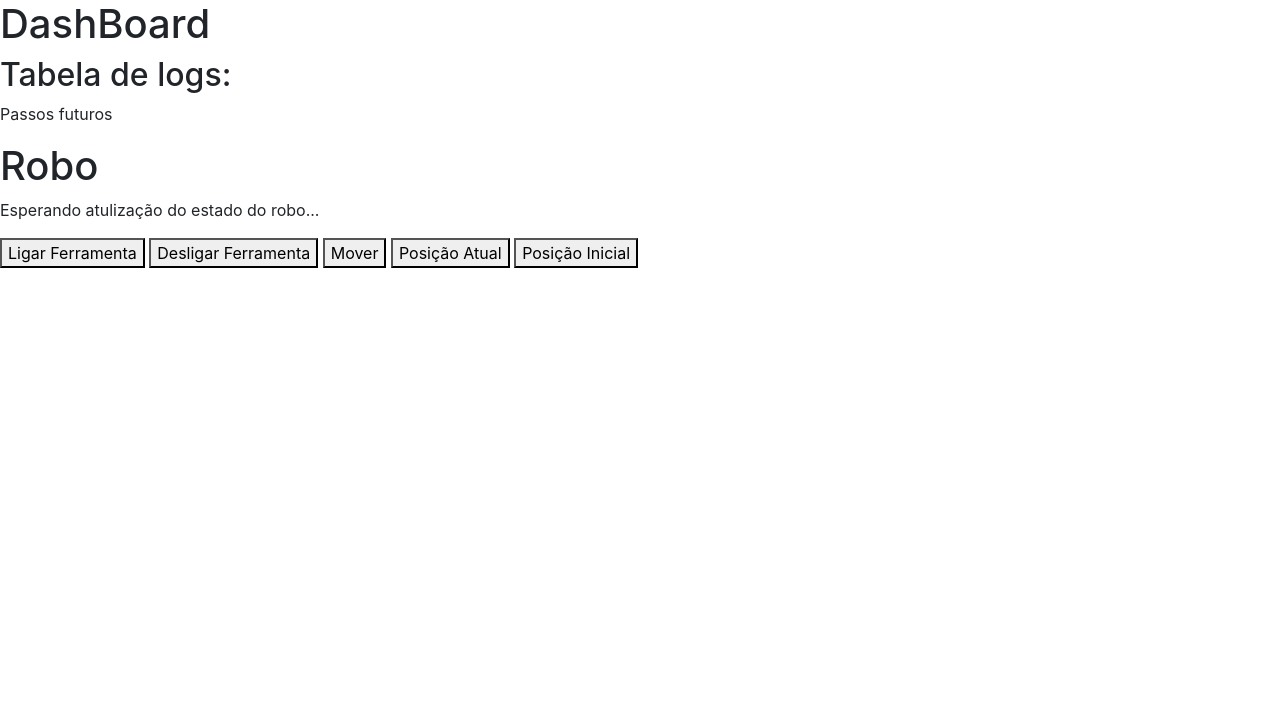
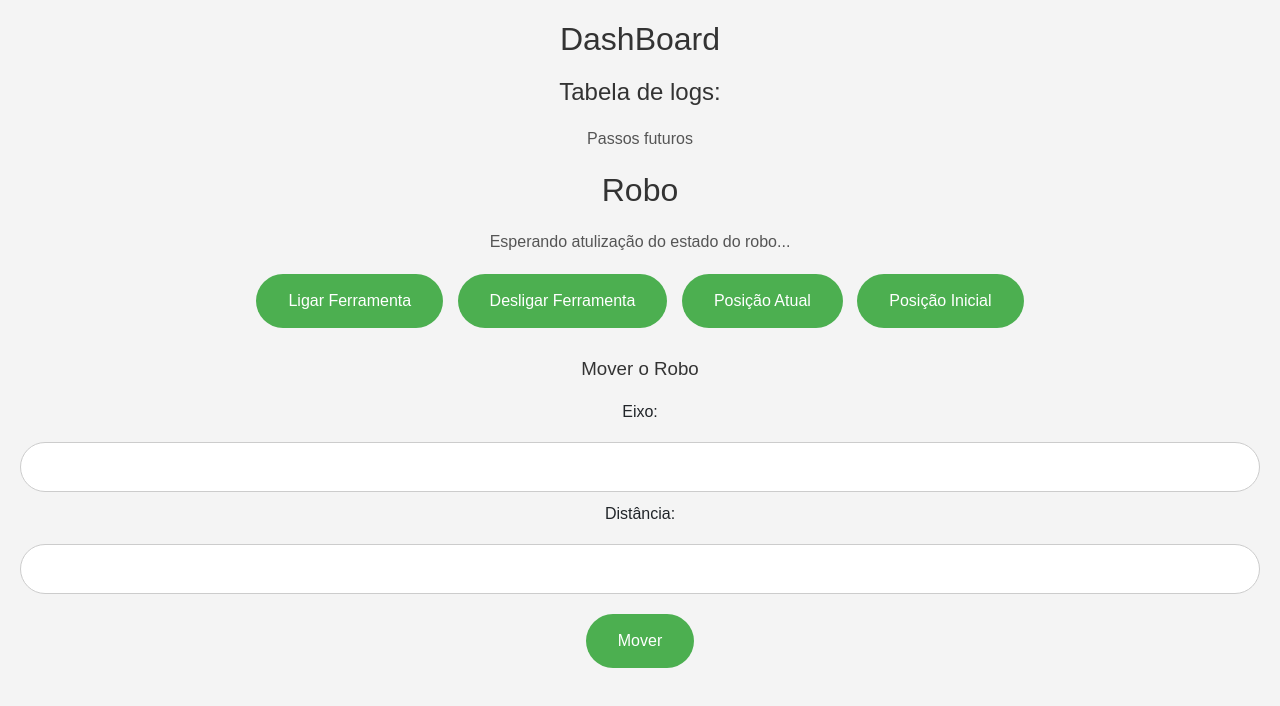
Before and after one commit to BrenoSantoS2/Ponderada_Flask, a plain HTML site: page Frontend/index.html in a window 1280 px wide. Drawn offline with nearby package versions, Linux system fonts and the light colour scheme; a script that the page names is missing.

Commit message:
final update

```diff
--- a/Frontend/index.html
+++ b/Frontend/index.html
@@ -5,7 +5,116 @@
         <!-- Include Bootstrap CSS -->
         <link rel="stylesheet" href="https://stackpath.bootstrapcdn.com/bootstrap/4.5.2/css/bootstrap.min.css">
         <script src="https://unpkg.com/htmx.org@1.9.11"></script>
+        <style>
+            /* Reset CSS */
+            * {
+                margin: 0;
+                padding: 0;
+                box-sizing: border-box;
+                text-align: center;
+            }
 
+            /* Estilo geral */
+            body {
+                font-family: Arial, sans-serif;
+                background-color: #f4f4f4;
+            }
+
+            .container {
+                max-width: 800px;
+                margin: 0 auto;
+                padding: 20px;
+            }
+
+            /* Títulos */
+            h1 {
+                font-size: 2em;
+                margin: 20px 0;
+                color: #333;
+            }
+
+            h2 {
+                font-size: 1.5em;
+                margin: 20px 0;
+                color: #333;
+            }
+
+            h3 {
+                font-size: 1.17em;
+                margin: 20px 0;
+                color: #333;
+            }
+
+            /* Parágrafos e listas */
+            p {
+                font-size: 1em;
+                margin: 10px 0;
+                color: #555;
+            }
+
+            ul {
+                list-style-type: none;
+                margin: 0;
+                padding: 0;
+            }
+
+            li {
+                font-size: 1em;
+                margin: 10px 0;
+                color: #555;
+            }
+
+            /* Botões */
+            button {
+                border-radius: 30px;
+                background-color: #4caf50;
+                border: none;
+                color: white;
+                padding: 15px 32px;
+                font-size: 16px;
+                margin: 10px 5px;
+                cursor: pointer;
+                transition: background-color 0.3s ease;
+            }
+
+            button:hover {
+                background-color: #45a049;
+            }
+
+            /* Inputs */
+            input[type="text"] {
+                width: calc(100% - 40px);
+                padding: 12px 20px;
+                margin: 10px 0;
+                border: 1px solid #ccc;
+                border-radius: 30px;
+                box-sizing: border-box;
+                font-size: 16px;
+            }
+
+            input[type="text"]:focus {
+                outline: none;
+                border-color: #4caf50;
+            }
+
+            /* Formulários */
+            form {
+                margin-top: 20px;
+            }
+
+            /* Mensagens de status */
+            #status_msg {
+                margin-top: 20px;
+                font-size: 1em;
+                color: #4caf50;
+            }
+
+            #move_mesage {
+                margin-top: 20px;
+                font-size: 1em;
+                color: #4caf50;
+            }
+        </style>
     <body>
         <h1>DashBoard</h1>
         <h2>Tabela de logs:</h2>
@@ -17,14 +126,25 @@
         <p hx-get="/robot_is_connected" hx-trigger="every 5s">Esperando atulização do estado do robo...</p>
 
         <div>
-            <button hx-put="/initialize_tool" hx-trigger="click" >Ligar Ferramenta</button>
-            <button hx-put="/turn_off_tool" hx-trigger="click" >Desligar Ferramenta</button>
-            <button hx-put=""  hx-trigger="click">Mover</button>
-            <button hx-put="/actual_location"  hx-trigger="click" >Posição Atual</button>
-            <button hx-put="/home_position"  hx-trigger="click" >Posição Inicial</button>
-            <p id="status_msg"></p>
+            <button hx-get="/initialize_tool" hx-trigger="click" hx-target="#status_msg" class="button">Ligar Ferramenta</button>
+            <button hx-get="/turn_off_tool" hx-trigger="click" hx-target="#status_msg" class="button">Desligar Ferramenta</button>
+            <button hx-get="/actual_location"  hx-trigger="click" hx-target="#status_msg" class="button">Posição Atual</button>
+            <button hx-get="/home_position"  hx-trigger="click" hx-target="#status_msg" class="button">Posição Inicial</button>
+            <p id="status_msg" ></p>
         </div>
+        <div>
+            <h3>Mover o Robo</h3>
+            <form hx-post="/move" hx-target="#move_mesage">
+                <label for="axle">Eixo:</label>
+                <input type="text" id="axle" name="axle">
 
+                <label for="distance">Distância:</label>
+                <input type="text" id="distance" name="distance">
+
+                <button type="submit">Mover</button>
+            </form>
+            <p id="move_mesage"></p>
+        </div>
         <script src="https://stackpath.bootstrapcdn.com/bootstrap/4.5.2/js/bootstrap.min.js"></script>
     </body>
 </html>
--- /dev/null
+++ b/Frontend/style.css
@@ -0,0 +1,108 @@
+/* Reset CSS */
+* {
+    margin: 0;
+    padding: 0;
+    box-sizing: border-box;
+    text-align: center;
+}
+
+/* Estilo geral */
+body {
+    font-family: Arial, sans-serif;
+    background-color: #f4f4f4;
+}
+
+.container {
+    max-width: 800px;
+    margin: 0 auto;
+    padding: 20px;
+}
+
+/* Títulos */
+h1 {
+    font-size: 2em;
+    margin: 20px 0;
+    color: #333;
+}
+
+h2 {
+    font-size: 1.5em;
+    margin: 20px 0;
+    color: #333;
+}
+
+h3 {
+    font-size: 1.17em;
+    margin: 20px 0;
+    color: #333;
+}
+
+/* Parágrafos e listas */
+p {
+    font-size: 1em;
+    margin: 10px 0;
+    color: #555;
+}
+
+ul {
+    list-style-type: none;
+    margin: 0;
+    padding: 0;
+}
+
+li {
+    font-size: 1em;
+    margin: 10px 0;
+    color: #555;
+}
+
+/* Botões */
+button {
+    border-radius: 30px;
+    background-color: #4caf50;
+    border: none;
+    color: white;
+    padding: 15px 32px;
+    font-size: 16px;
+    margin: 10px 5px;
+    cursor: pointer;
+    transition: background-color 0.3s ease;
+}
+
+button:hover {
+    background-color: #45a049;
+}
+
+/* Inputs */
+input[type="text"] {
+    width: calc(100% - 40px);
+    padding: 12px 20px;
+    margin: 10px 0;
+    border: 1px solid #ccc;
+    border-radius: 30px;
+    box-sizing: border-box;
+    font-size: 16px;
+}
+
+input[type="text"]:focus {
+    outline: none;
+    border-color: #4caf50;
+}
+
+/* Formulários */
+form {
+    margin-top: 20px;
+}
+
+/* Mensagens de status */
+#status_msg {
+    margin-top: 20px;
+    font-size: 1em;
+    color: #4caf50;
+}
+
+#move_mesage {
+    margin-top: 20px;
+    font-size: 1em;
+    color: #4caf50;
+}
```
Also changed, not shown: Database/db.json (+1 -14 lines), 3 other files.
